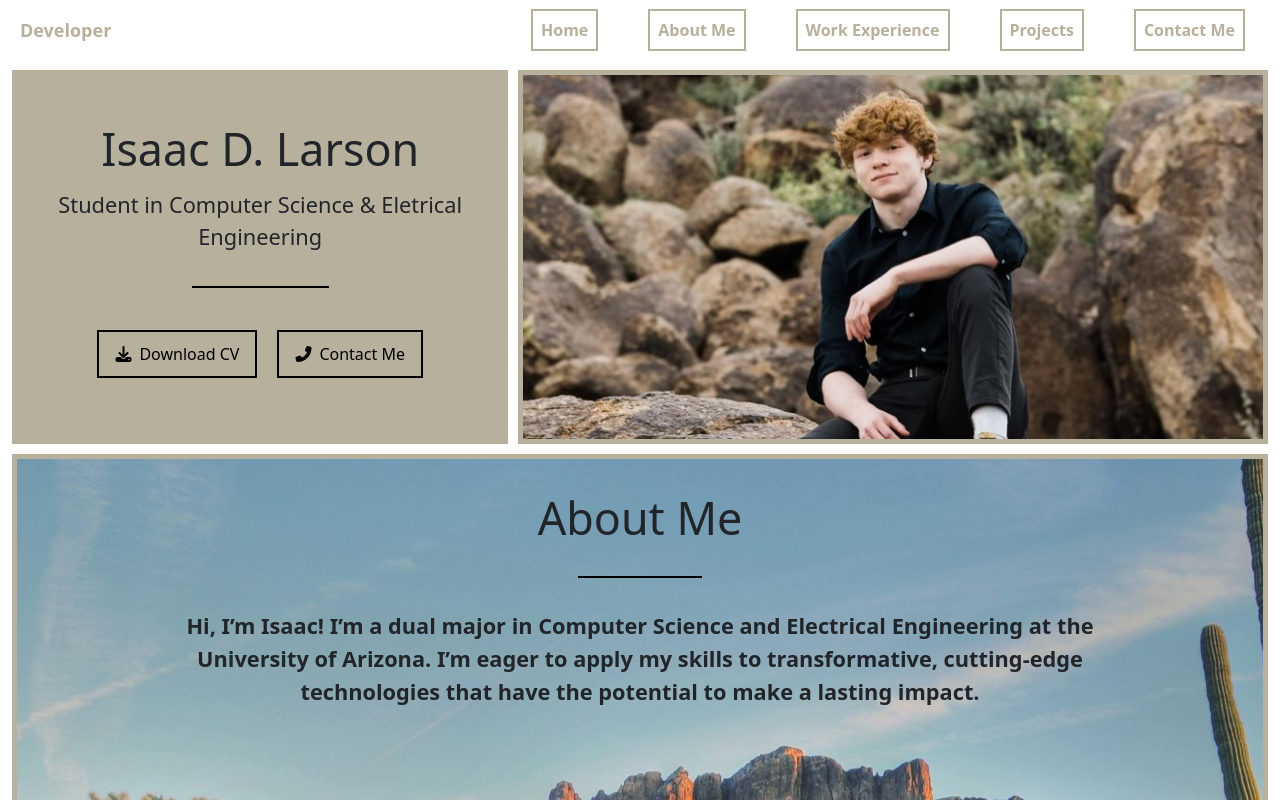
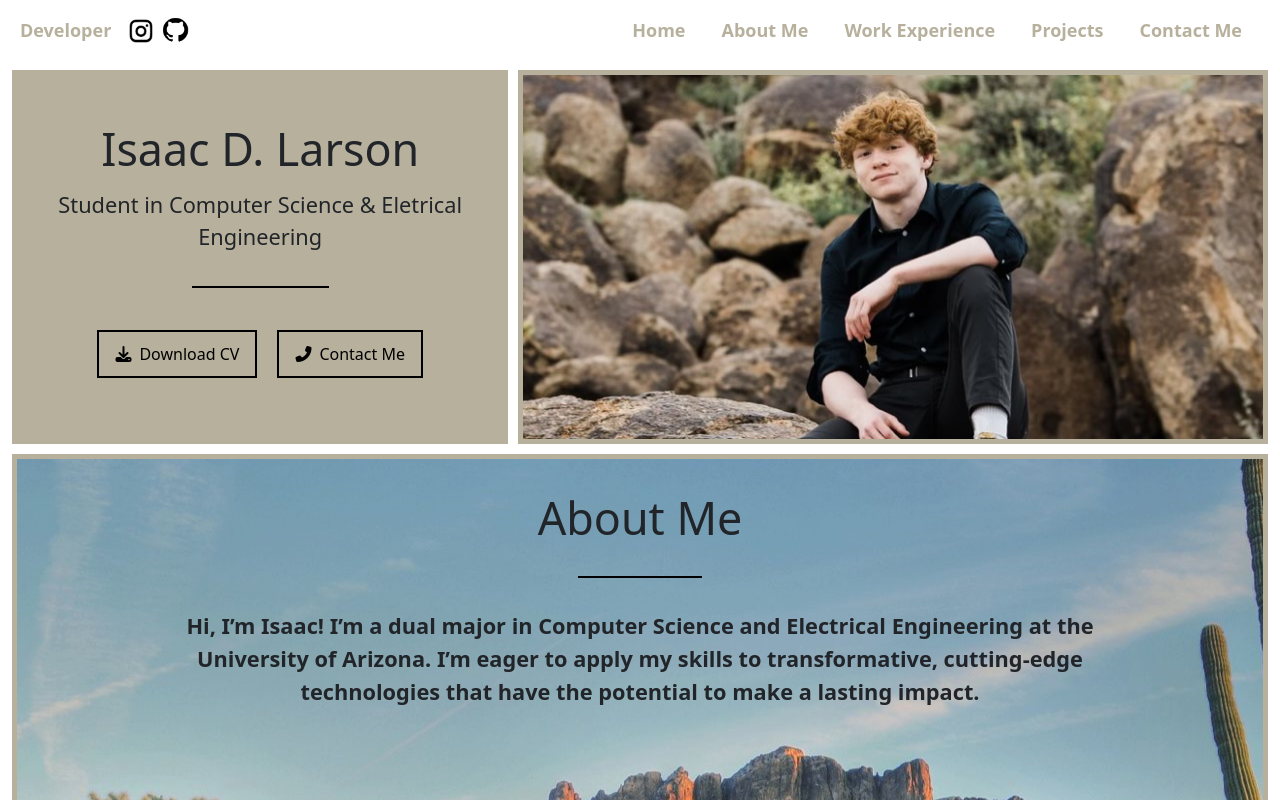
Before and after one commit to Isaacdl2/MyWebsite, a React (Vite) app in the folder react-app/: page / in a window 1280 px wide. Built offline with nearby package versions, Linux system fonts and the light colour scheme.

Commit message:
social media logo/hyperlinks, added more mobile responsivness

```diff
--- a/react-app/src/components/GridLayout.css
+++ b/react-app/src/components/GridLayout.css
@@ -3,8 +3,8 @@ body {
   margin: 0;
   padding: 0;
   height: 100%;
-  width: 100vw;
-  overflow-x: hidden;
+  width: 100%;
+  overflow-x: hidden; /* Prevent horizontal scrolling */
 }
 
 .container {
@@ -357,15 +357,13 @@ body {
 @media (max-width: 768px) {
   .container {
     display: grid;
-    height: 300vh;
+    height: 600vh;
     margin-top: 10px;
     grid-template-columns: 1fr; /* Single column layout for mobile */
-    grid-template-rows: 1fr 1fr 1fr 0.3fr 3fr 2fr;
+    grid-template-rows: 0.1fr 2fr 2fr 1fr;
     grid-template-areas:
       "square-1"
-      "square-2"
       "square-3"
-      "square-4"
       "square-6"
       "square-5";
   }
@@ -377,7 +375,53 @@ body {
     margin: 0; /* Remove default margin */
   }
 
+  .square-3 img {
+    width: 100%; /* Ensure image takes up full width of the container */
+    height: auto; /* Maintain aspect ratio */
+  }
+
   .square-3 p {
-    font-size: 3vw;
+    font-size: 1.2rem;
+  }
+
+  .square-6 {
+    grid-template-columns: 1fr;
+    grid-template-rows: 0.08fr 1fr 1fr 1fr 1fr 1fr 1fr;
+    grid-template-areas:
+      "worksquare-1"
+      "worksquare-2"
+      "worksquare-3"
+      "worksquare-4"
+      "worksquare-5"
+      "worksquare-6"
+      "worksquare-7";
+  }
+
+  .square-5 {
+    grid-template-columns: 1fr;
+    grid-template-rows: 0.2 1fr 1fr 1fr;
+    grid-template-areas:
+      "projsquare-1"
+      "projsquare-2"
+      "projsquare-3"
+      "projsquare-4";
+  }
+
+  .square-5 h3 {
+    font-size: 2rem;
+    font-weight: 600;
+  }
+
+  .square-5 p {
+    font-size: 1rem;
+  }
+
+  .square-6 h3 {
+    font-size: 2rem;
+    font-weight: 600;
+  }
+
+  .square-6 p {
+    font-size: 1rem;
   }
 }
--- a/react-app/src/components/GridLayout.tsx
+++ b/react-app/src/components/GridLayout.tsx
@@ -16,7 +16,7 @@ function GridLayout() {
       </div>
       <div className="square-2">
         <div className="photo">
-          <img src="/images/myImage.png"></img>
+          <img src="/images/myImage.png" alt="me"></img>
         </div>
       </div>
       <div className="square-3">
@@ -57,6 +57,30 @@ function GridLayout() {
             <span className="tag">Bootstrap</span>
           </div>
         </div>
+        <div className="projsquare-4">
+          <h3>Course Coding Projects</h3>
+          <p>
+            My coding projects as University so far! Includes algorithm
+            development, data strucutres, OOP, processing and analyzing large
+            datasets, games, implementing digital circuits and lots more!&nbsp;
+            <a
+              href="https://github.com/Isaacdl2/ClassProjects/tree/main"
+              target="_blank"
+              rel="noopener noreferrer"
+            >
+              Github
+            </a>
+          </p>
+          <div className="tags">
+            <span className="tag">Python</span>
+            <span className="tag">C++</span>
+            <span className="tag">Java</span>
+            <span className="tag">Verilog</span>
+          </div>
+        </div>
+        <div className="projsquare-5"></div>
+        <div className="projsquare-6"></div>
+        <div className="projsquare-7"></div>
       </div>
 
       <div className="square-6">
@@ -141,9 +165,9 @@ function GridLayout() {
         <div className="worksquare-7">
           <h3>Barista - Dunkin'</h3>
           <p>
-            Prepared and served a variety of beverages and food items at
-            Dunkin', delivering exceptional customer service while maintaining a
-            clean and efficient workspace.
+            Designed Prepared and served a variety of beverages and food items
+            at Dunkin', delivering exceptional customer service while
+            maintaining a clean and efficient workspace.
           </p>
           <div className="tags">
             <span className="tag">Customer Service</span>
--- a/react-app/src/components/Header.css
+++ b/react-app/src/components/Header.css
@@ -23,7 +23,7 @@
 .header-text {
   color: #b7b09c; /* Adjust text color as needed */
   font-size: 18px; /* Adjust font size as needed */
-  margin-right: 20px; /* Space between text and navigation items */
+  margin-right: 10px; /* Space between text and navigation items */
 }
 
 .header-nav {
@@ -31,15 +31,16 @@
   list-style: none;
   margin: 0;
   padding: 0;
+  font-size: 18px;
+  margin-right: 10px;
 }
 
 .header-nav li {
-  margin: 0 25px; /* Adjust spacing between navigation items */
+  margin: 0 10px; /* Adjust spacing between navigation items */
 }
 
 .header-nav a {
   color: #b7b09c;
-  border: 2px solid #b7b09c;
   padding: 8px;
   text-decoration: none;
   font-weight: bold;
@@ -49,12 +50,26 @@
   text-decoration: underline;
 }
 
-/*
-.logo {
-  height: 40px;
-  margin-right: 10px;
+.navbarLogos {
+  display: flex;
+  align-items: center;
+  margin-top: 2px;
 }
-*/
+
+.navbarLogos a:hover {
+  filter: hue-rotate(180deg); /* Changes color to blue on hover */
+  transform: scale(1.05); /* Slightly zooms the image */
+}
+
+.logoT {
+  width: 2.5rem;
+  height: auto;
+}
+
+.logoG {
+  width: 1.9rem;
+  height: auto;
+}
 
 @media (max-width: 880px) {
   .header {
--- a/react-app/src/components/Header.tsx
+++ b/react-app/src/components/Header.tsx
@@ -4,8 +4,19 @@ function Header() {
   return (
     <header className="header">
       <div className="header-left">
-        {/*<img src="/images/UA-LOGO.png" className="logo" /> */}
         <span className="header-text">Developer</span>
+        <div className="navbarLogos">
+          <a href="https://www.instagram.com/isaac.d.l/" target="_blank">
+            <img src="/images/logoT.png" alt="logo" className="logoT" />
+          </a>
+          <a href="https://github.com/Isaacdl2" target="_blank">
+            <img
+              src="/images/github_PNG40.png"
+              alt="GitHub"
+              className="logoG"
+            />
+          </a>
+        </div>
       </div>
       <nav>
         <ul className="header-nav">
```
Also changed, not shown: react-app/public/images/github_PNG40.png (added), react-app/public/images/logoT.png (added).
